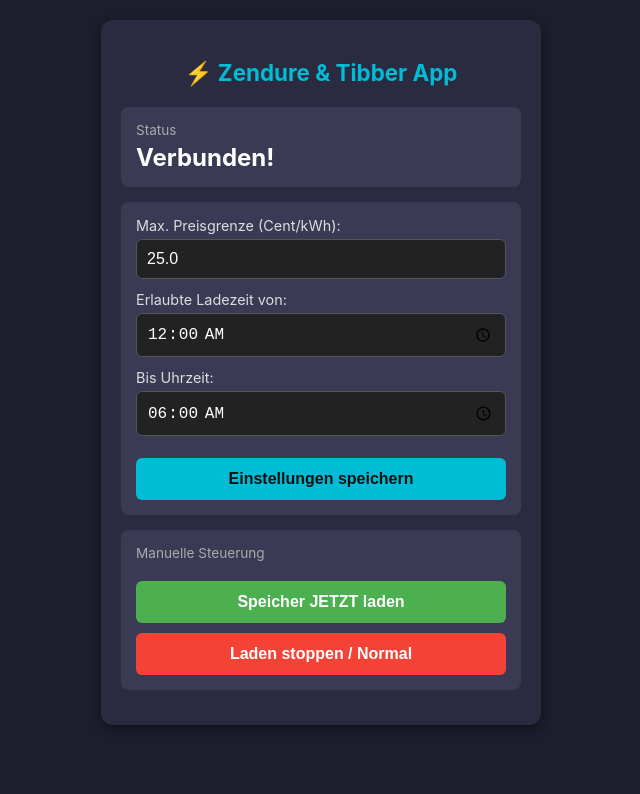
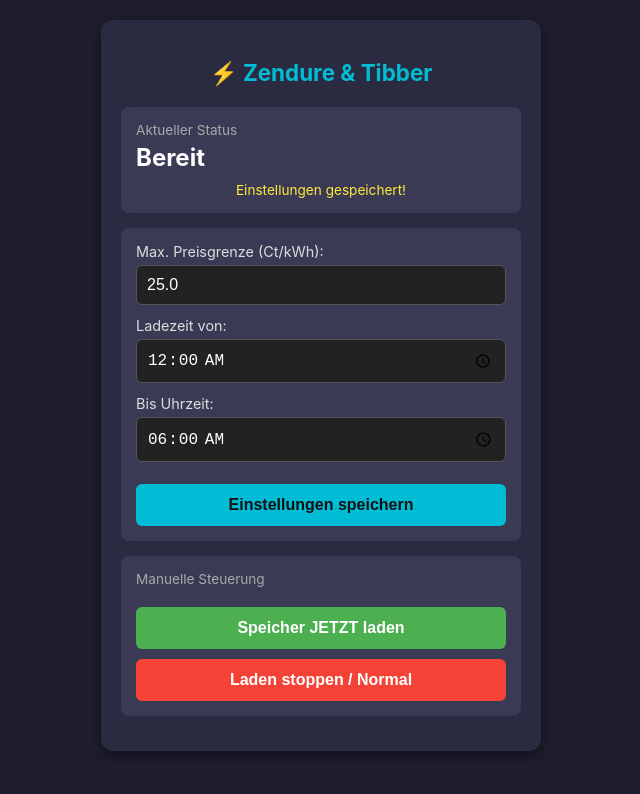
Before and after one commit to peschke72/zendure-tibber-steuerung, a plain HTML site: page index.html in a window 1280 px wide. Both pictures are taken after a click on the button "Einstellungen speichern". Shown: the whole page, without its empty margins (319-959 px from the left). Drawn offline with Linux system fonts and the light colour scheme.

Commit message:
Update index.html

```diff
--- a/index.html
+++ b/index.html
@@ -83,26 +83,33 @@
             background: #f44336;
             color: #fff;
         }
+        #status-msg {
+            margin-top: 10px;
+            font-size: 0.85rem;
+            text-align: center;
+            color: #ffeb3b;
+        }
     </style>
 </head>
 <body>
 
 <div class="container">
-    <h2>⚡ Zendure & Tibber App</h2>
+    <h2>⚡ Zendure & Tibber</h2>
 
     <div class="card">
-        <div class="label">Status</div>
-        <div class="value" id="current-price">Verbunden!</div>
+        <div class="label">Aktueller Status</div>
+        <div class="value" id="status-display">Bereit</div>
+        <div id="status-msg"></div>
     </div>
 
     <div class="card">
         <div class="input-group">
-            <label for="price-limit">Max. Preisgrenze (Cent/kWh):</label>
+            <label for="price-limit">Max. Preisgrenze (Ct/kWh):</label>
             <input type="number" id="price-limit" value="25.0" step="0.5">
         </div>
 
         <div class="input-group">
-            <label for="time-start">Erlaubte Ladezeit von:</label>
+            <label for="time-start">Ladezeit von:</label>
             <input type="time" id="time-start" value="00:00">
         </div>
 
@@ -116,8 +123,8 @@
 
     <div class="card">
         <div class="label" style="margin-bottom: 10px;">Manuelle Steuerung</div>
-        <button class="btn btn-success" onclick="triggerAction('Laden erzwingen')">Speicher JETZT laden</button>
-        <button class="btn btn-danger" onclick="triggerAction('Stopp')">Laden stoppen / Normal</button>
+        <button class="btn btn-success" onclick="triggerAction('FORCE_CHARGE')">Speicher JETZT laden</button>
+        <button class="btn btn-danger" onclick="triggerAction('NORMAL')">Laden stoppen / Normal</button>
     </div>
 </div>
 
@@ -126,11 +133,20 @@
         const limit = document.getElementById('price-limit').value;
         const start = document.getElementById('time-start').value;
         const end = document.getElementById('time-end').value;
-        alert("Einstellungen gespeichert!\nGrenze: " + limit + " Ct\nZeitfenster: " + start + " bis " + end + " Uhr");
+
+        document.getElementById('status-msg').innerText = "Einstellungen gespeichert!";
+        alert("Werte übernommen:\nMax. Preis: " + limit + " Ct\nZeitfenster: " + start + " bis " + end + " Uhr");
+        // Hier binden wir gleich die GitHub-API an, damit die Werte ins Repo geschrieben werden.
     }
 
     function triggerAction(action) {
-        alert("Befehl gesendet: " + action);
+        if(action === 'FORCE_CHARGE') {
+            document.getElementById('status-msg').innerText = "Befehl: Sofort laden aktiv";
+            alert("Manueller Befehl gesendet: Speicher wird geladen!");
+        } else {
+            document.getElementById('status-msg').innerText = "Befehl: Normaler Modus";
+            alert("Manueller Befehl gesendet: Normalbetrieb.");
+        }
     }
 </script>
 
```
